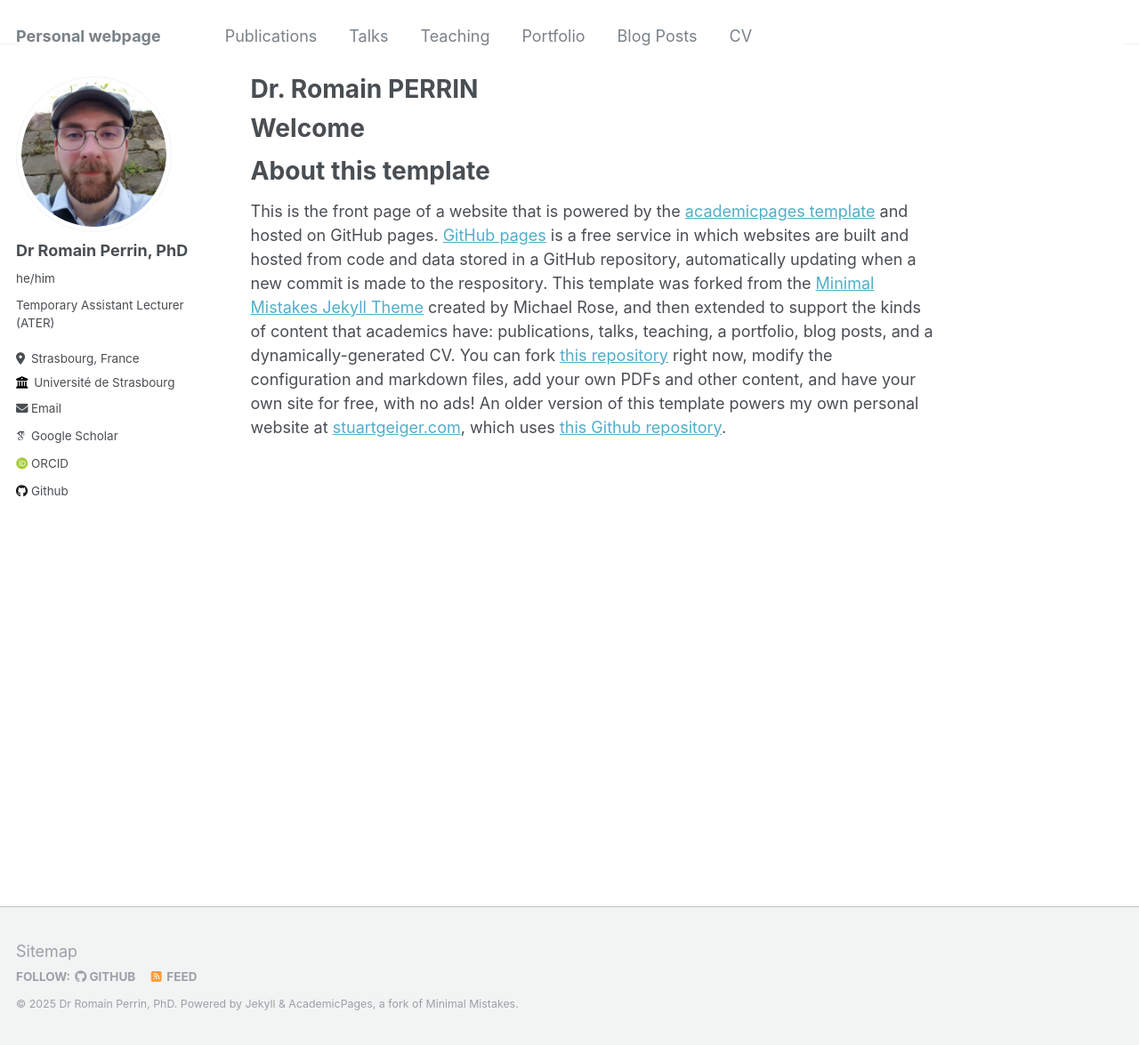
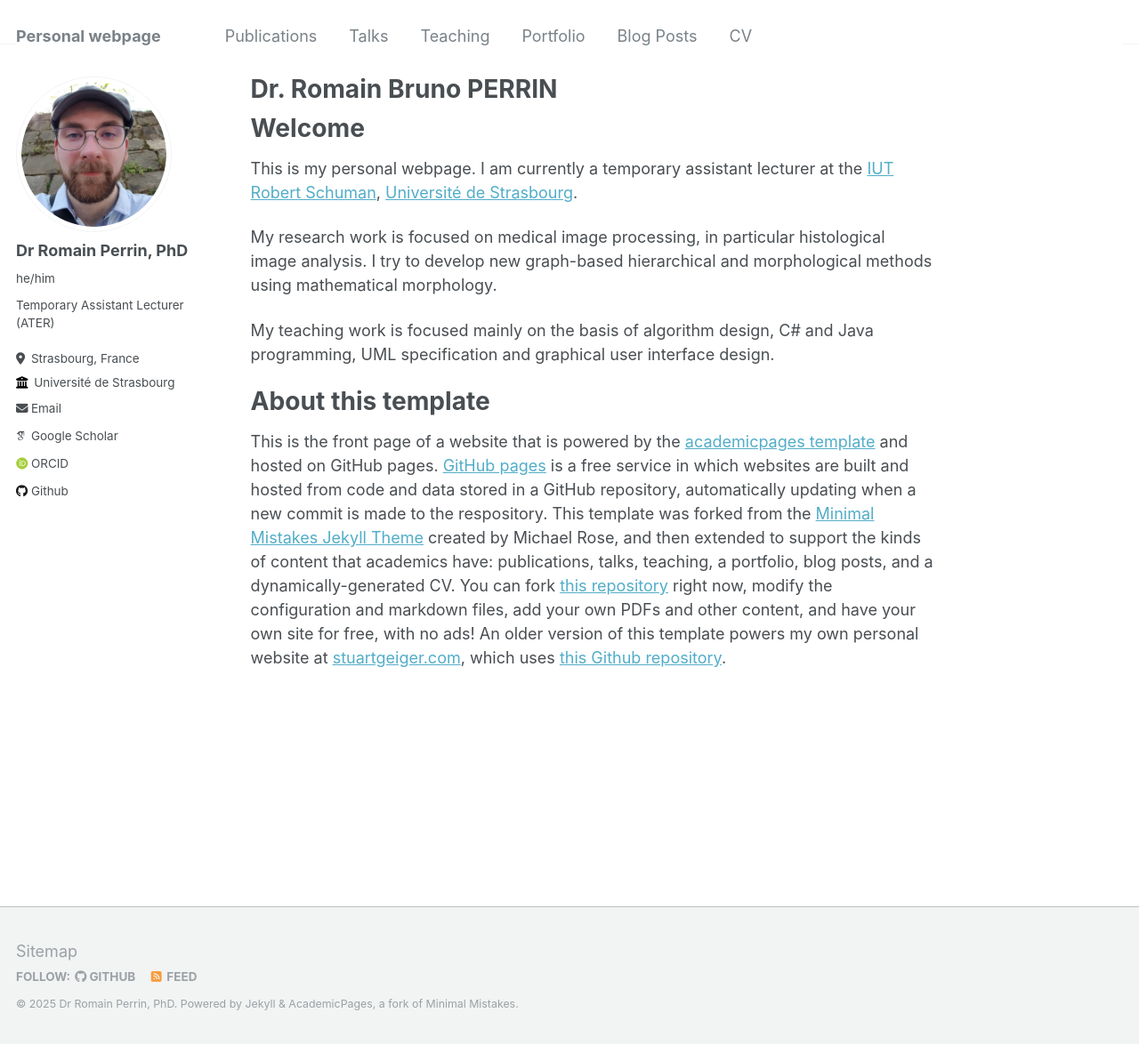
Before and after one commit to Romain96/Romain96.github.io, a Jekyll site: the page built from _pages/about.md, in a window 1280 px wide and 1175 px high. Shown: the whole window at 89% size. Built offline with Jekyll 4.4.1, drawn with Linux system fonts in a browser that asks for light colours; some web fonts are replaced.

Commit message:
updating about and removing excerpt from talks

```diff
--- a/_layouts/talk.html
+++ b/_layouts/talk.html
@@ -19,7 +19,7 @@ layout: default
 
   <article class="page" itemscope itemtype="http://schema.org/CreativeWork">
     {% if page.title %}<meta itemprop="headline" content="{{ page.title | markdownify | strip_html | strip_newlines | escape_once }}">{% endif %}
-    {% if page.excerpt %}<meta itemprop="description" content="{{ page.excerpt | markdownify | strip_html | strip_newlines | escape_once }}">{% endif %}
+   <!--{% if page.excerpt %}<meta itemprop="description" content="{{ page.excerpt | markdownify | strip_html | strip_newlines | escape_once }}">{% endif %}-->
     {% if page.date %}<meta itemprop="datePublished" content="{{ page.date | date: "%B %d, %Y" }}">{% endif %}
     {% if page.modified %}<meta itemprop="dateModified" content="{{ page.modified | date: "%B %d, %Y" }}">{% endif %}
 
--- a/_pages/about.md
+++ b/_pages/about.md
@@ -1,6 +1,6 @@
 ---
 permalink: /
-title: "Dr. Romain PERRIN"
+title: "Dr. Romain Bruno PERRIN"
 author_profile: true
 redirect_from:
   - /about/
@@ -10,6 +10,14 @@ redirect_from:
 Welcome
 ======
 
+This is my personal webpage.
+I am currently a temporary assistant lecturer at the [IUT Robert Schuman](https://iutrs.unistra.fr/), [Université de Strasbourg](https://www.unistra.fr/).
+
+My research work is focused on medical image processing, in particular histological image analysis.
+I try to develop new graph-based hierarchical and morphological methods using mathematical morphology.
+
+My teaching work is focused mainly on the basis of algorithm design, C# and Java programming, UML specification and graphical user interface design.
+
 About this template
 ======
 
```
